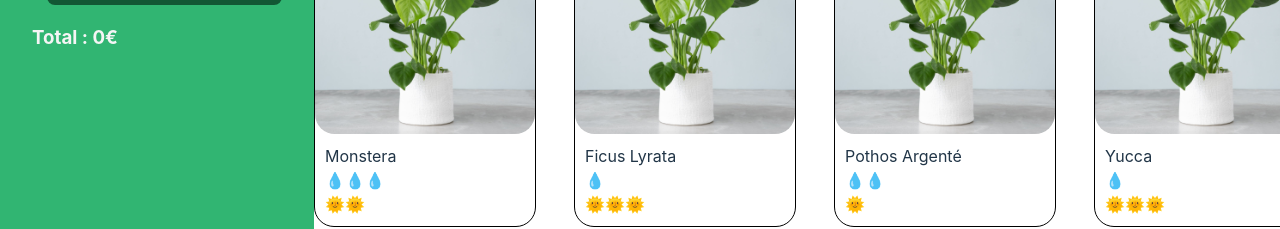
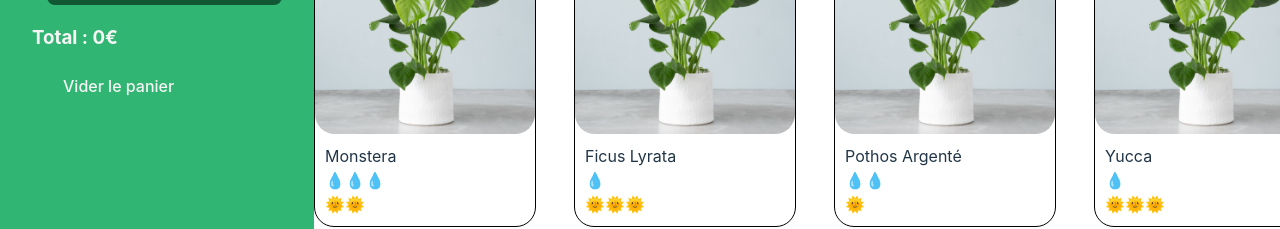
Before and after one commit to TheCrazyHitomi/la-maison-jungle, a React (Vite) app: page / in a window 1280 px wide. Both pictures are taken after a click on the button "Ouvrir le Panier". Shown: the part 362-591 px from the top of the page. Built offline with nearby package versions, Linux system fonts and the light colour scheme.

Commit message:
add button

```diff
--- a/src/components/cart.jsx
+++ b/src/components/cart.jsx
@@ -28,6 +28,8 @@ const Cart = () => {
 			<button className="lmj-cart-Button" onClick={()=> setCart(cart + 1)}>Ajouter</button>
 			</div>
 			<h3>Total : {monsteraPrice * cart}€</h3>
+
+			<button className="lmj-cart-button" onClick={() =>setCart(0)}>Vider le panier</button>
 			{/* <ul>
 				<li> Monstera : {monsteraPrice} €</li>
 				<li> Lierre : {ivyPrice} €</li>
--- a/src/styles/App.css
+++ b/src/styles/App.css
@@ -1,7 +1,4 @@
-
-
 .lmj-main{
   display: flex;
   flex-direction: row;
-
 }
```
